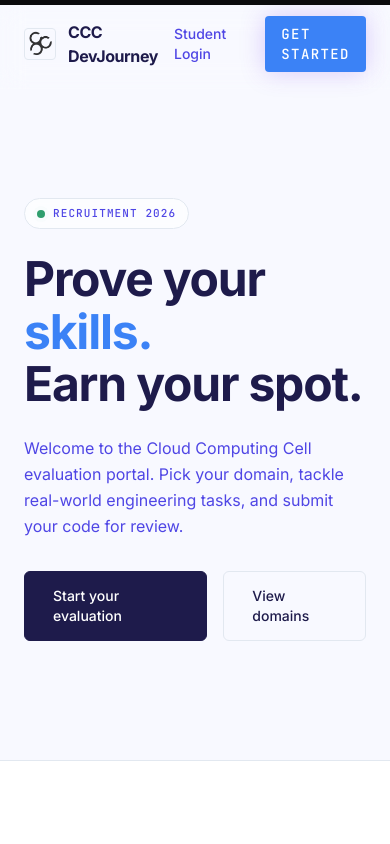
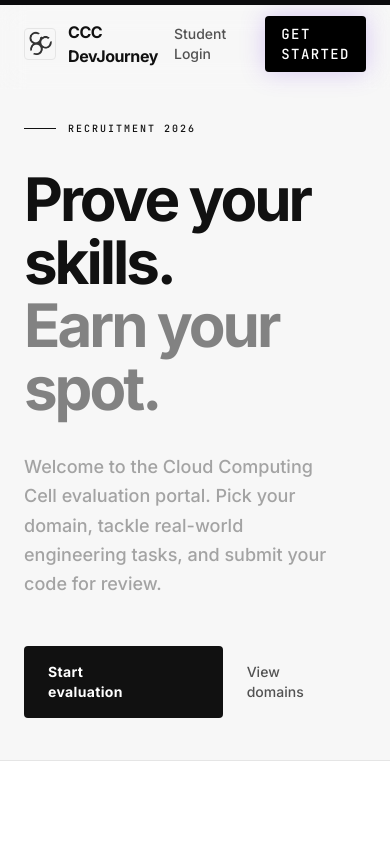
Before and after one commit to lovevarshney2007/DevJourney, a Next.js app: page / in a window 390 px wide. Shown: the top 844 px of the page. Built offline with nearby package versions, Linux system fonts and the light colour scheme; no server answers.

Commit message:
feat: implement premium Swiss Minimal Light theme and redesign hero/footer

```diff
--- a/next.config.ts
+++ b/next.config.ts
@@ -18,7 +18,7 @@ const nextConfig: NextConfig = {
           { key: "Referrer-Policy", value: "strict-origin-when-cross-origin" },
           { key: "X-XSS-Protection", value: "1; mode=block" },
           { key: "Permissions-Policy", value: "camera=(), microphone=(), geolocation=()" },
-          { key: "Content-Security-Policy", value: "default-src 'self'; script-src 'self' 'unsafe-eval' 'unsafe-inline'; style-src 'self' 'unsafe-inline'; img-src 'self' data: https://res.cloudinary.com https://avatars.githubusercontent.com; font-src 'self' data: https://fonts.gstatic.com https://fonts.googleapis.com; connect-src 'self' https://api.cloudinary.com; frame-src 'self' https://docs.google.com;" }
+          { key: "Content-Security-Policy", value: "default-src 'self'; script-src 'self' 'unsafe-eval' 'unsafe-inline'; style-src 'self' 'unsafe-inline'; img-src 'self' data: https://res.cloudinary.com https://avatars.githubusercontent.com https://d8j0ntlcm91z4.cloudfront.net; font-src 'self' data: https://fonts.gstatic.com https://fonts.googleapis.com; connect-src 'self' https://api.cloudinary.com https://d8j0ntlcm91z4.cloudfront.net; frame-src 'self' https://docs.google.com; media-src 'self' https://d8j0ntlcm91z4.cloudfront.net;" }
         ]
       }
     ];
@@ -40,6 +40,10 @@ const nextConfig: NextConfig = {
         protocol: "https",
         hostname: "avatars.githubusercontent.com",
       },
+      {
+        protocol: "https",
+        hostname: "d8j0ntlcm91z4.cloudfront.net",
+      },
     ],
   },
 };
--- a/src/app/globals.css
+++ b/src/app/globals.css
@@ -5,26 +5,31 @@
 @layer base {
   :root {
     /* canvas */
-    --bg-canvas: #F8F9FF; /* Icy blue-white */
+    --bg-canvas: #F7F7F7;
+    /* Soft cool gray */
     --bg-surface: #FFFFFF;
-    --bg-wash-violet: rgba(59, 130, 246, 0.08); /* Electric Blue wash */
-    --bg-wash-mint: rgba(236, 72, 153, 0.06); /* Hot Pink wash */
+    --bg-wash-violet: rgba(0, 0, 0, 0.04);
+    /* Subtle black wash */
+    --bg-wash-mint: rgba(79, 70, 229, 0.04);
+    /* Subtle indigo wash */
 
     /* borders */
-    --border-hairline: #e2e8f0;
-    --border-strong: #cbd5e1;
+    --border-hairline: #E5E5E5;
+    --border-strong: #A3A3A3;
 
     /* text */
-    --text-primary: #1E1B4B; /* Deep indigo */
-    --text-secondary: #4f46e5; /* Muted indigo */
-    --text-muted: #94a3b8;
-    --text-inverse: #ffffff;
+    --text-primary: #111111;
+    /* Almost black */
+    --text-secondary: #525252;
+    /* Medium gray */
+    --text-muted: #A3A3A3;
+    --text-inverse: #FFFFFF;
 
-    /* duotone accent (Mapped to Electric Blue and Hot Pink) */
-    --accent-violet: #3B82F6;
-    --accent-violet-hover: #2563EB;
-    --accent-mint: #EC4899;
-    --accent-mint-hover: #DB2777;
+    /* duotone accent */
+    --accent-violet: #000000;
+    --accent-violet-hover: #333333;
+    --accent-mint: #4F46E5;
+    --accent-mint-hover: #4338CA;
 
     /* signature top strip */
     --top-strip: #0b0b0d;
@@ -56,7 +61,12 @@
     min-height: 100vh;
   }
 
-  h1, h2, h3, h4, h5, h6 {
+  h1,
+  h2,
+  h3,
+  h4,
+  h5,
+  h6 {
     font-family: var(--font-inter), system-ui, sans-serif;
     letter-spacing: -0.02em;
     font-weight: 700;
@@ -71,23 +81,28 @@
     width: 8px;
     height: 8px;
   }
+
   ::-webkit-scrollbar-track {
     background: transparent;
   }
+
   ::-webkit-scrollbar-thumb {
     background: var(--border-strong);
     border-radius: 4px;
   }
+
   ::-webkit-scrollbar-thumb:hover {
     background: var(--text-muted);
   }
 }
 
 @layer components {
+
   /* Minimal Flat Card */
   .card {
     @apply bg-bg-surface border border-border-hairline rounded-lg p-5 transition-all duration-150 ease-out;
   }
+
   .card-flat {
     @apply bg-bg-surface border border-border-hairline rounded-lg p-5;
   }
@@ -96,44 +111,54 @@
   .btn {
     @apply inline-flex items-center justify-center gap-2 px-3 py-1.5 rounded font-medium text-sm transition-colors duration-100 disabled:opacity-50 disabled:cursor-not-allowed select-none;
   }
+
   .btn-primary {
     @apply btn bg-accent-violet text-text-inverse hover:bg-accent-violet-hover font-mono uppercase tracking-widest focus-visible:outline-none focus-visible:ring-1 focus-visible:ring-accent-violet focus-visible:ring-offset-1 focus-visible:ring-offset-bg-canvas shadow-glow;
   }
+
   .btn-secondary {
     @apply btn bg-transparent text-text-secondary border border-border-hairline hover:text-text-primary focus-visible:outline-none focus-visible:ring-1 focus-visible:ring-accent-violet focus-visible:ring-offset-1 focus-visible:ring-offset-bg-canvas;
   }
+
   .btn-ghost {
     @apply btn text-text-secondary hover:text-text-primary focus-visible:outline-none focus-visible:ring-1 focus-visible:ring-accent-violet focus-visible:ring-offset-1 focus-visible:ring-offset-bg-canvas;
   }
+
   .btn-danger {
     @apply btn text-danger border border-danger;
     background-color: rgba(239, 68, 68, 0.1);
   }
+
   .btn-danger:hover {
     background-color: rgba(239, 68, 68, 0.2);
   }
+
   .btn-success {
     @apply btn text-success border border-success;
     background-color: rgba(47, 158, 110, 0.1);
   }
+
   .btn-success:hover {
     background-color: rgba(47, 158, 110, 0.2);
   }
+
   .btn-sm {
     @apply px-2.5 py-1 text-xs;
   }
+
   .btn-lg {
     @apply px-4 py-2 text-base;
   }
 
   /* Input */
   .input {
-    @apply w-full px-3 py-2 bg-bg-surface border border-border-hairline rounded text-text-primary text-sm placeholder:text-text-muted
-           focus:outline-none focus:border-accent-violet focus:ring-1 focus:ring-accent-violet transition-colors duration-100;
+    @apply w-full px-3 py-2 bg-bg-surface border border-border-hairline rounded text-text-primary text-sm placeholder:text-text-muted focus:outline-none focus:border-accent-violet focus:ring-1 focus:ring-accent-violet transition-colors duration-100;
   }
+
   .input-error {
     @apply border-danger focus:border-danger focus:ring-danger;
   }
+
   .label {
     @apply block text-sm font-medium text-text-primary mb-1.5 font-mono tracking-tight;
   }
@@ -142,30 +167,39 @@
   .badge {
     @apply inline-flex items-center gap-1.5 px-2 py-0.5 rounded text-xs font-mono font-medium uppercase tracking-wider border bg-transparent;
   }
-  .badge-blue, .badge-violet {
+
+  .badge-blue,
+  .badge-violet {
     @apply text-accent-violet border-accent-violet;
   }
+
   .badge-gray {
     @apply text-text-secondary border-text-secondary;
   }
-  .badge-green, .badge-mint {
+
+  .badge-green,
+  .badge-mint {
     @apply text-accent-mint border-accent-mint;
   }
-  .badge-yellow, .badge-orange {
+
+  .badge-yellow,
+  .badge-orange {
     @apply text-warning border-warning;
   }
+
   .badge-red {
     @apply text-danger border-danger;
   }
+
   .late-badge {
     @apply badge badge-red;
   }
 
   /* Sidebar */
   .sidebar-item {
-    @apply flex items-center gap-2.5 px-3 py-2 rounded-md text-text-secondary text-sm font-medium font-mono uppercase tracking-wider
-           hover:text-text-primary transition-colors duration-100 cursor-pointer relative;
+    @apply flex items-center gap-2.5 px-3 py-2 rounded-md text-text-secondary text-sm font-medium font-mono uppercase tracking-wider hover:text-text-primary transition-colors duration-100 cursor-pointer relative;
   }
+
   .sidebar-item-active {
     @apply sidebar-item bg-bg-wash-violet text-text-primary font-semibold;
   }
@@ -174,18 +208,23 @@
   .table-container {
     @apply w-full overflow-x-auto rounded-lg border border-border-hairline bg-bg-surface;
   }
+
   .table {
     @apply w-full border-collapse;
   }
+
   .table th {
     @apply px-4 py-3 text-left text-xs font-mono font-medium text-text-muted uppercase tracking-widest border-b border-border-hairline bg-bg-surface sticky top-0;
   }
+
   .table td {
     @apply px-4 py-3 text-sm text-text-primary border-b border-border-hairline;
   }
+
   .table tr:hover td {
     @apply bg-bg-wash-mint transition-colors duration-100;
   }
+
   .table tr:last-child td {
     @apply border-b-0;
   }
@@ -210,9 +249,11 @@
   .text-balance {
     text-wrap: balance;
   }
+
   .no-scrollbar::-webkit-scrollbar {
     display: none;
   }
+
   .no-scrollbar {
     -ms-overflow-style: none;
     scrollbar-width: none;
--- a/src/components/marketing/HeroCenteredStack.tsx
+++ b/src/components/marketing/HeroCenteredStack.tsx
@@ -14,38 +14,43 @@ export function HeroCenteredStack() {
       <div className="max-w-7xl mx-auto px-6 sm:px-12 w-full grid grid-cols-1 lg:grid-cols-2 gap-16 lg:gap-8 relative z-10">
 
         {/* Left Column - Text */}
-        <div className="flex flex-col justify-center">
+        <div className="flex flex-col justify-center relative pr-8">
           <motion.div
             initial={{ opacity: 0, y: 20 }}
             animate={{ opacity: 1, y: 0 }}
-            transition={{ duration: 0.5 }}
+            transition={{ duration: 0.8, ease: [0.16, 1, 0.3, 1] }}
           >
-            <div className="inline-flex items-center gap-2 px-3 py-1.5 rounded-full bg-white/60 backdrop-blur-sm border border-border-hairline text-[11px] font-mono font-medium text-text-secondary uppercase tracking-widest mb-6">
-              <span className="relative flex h-2 w-2">
-                <span className="animate-ping absolute inline-flex h-full w-full rounded-full bg-success opacity-50"></span>
-                <span className="relative inline-flex rounded-full h-2 w-2 bg-success"></span>
+            {/* Minimalist Label */}
+            <div className="flex items-center gap-3 mb-8">
+              <div className="h-[1px] w-8 bg-text-primary"></div>
+              <span className="text-[10px] font-mono font-medium text-text-primary uppercase tracking-[0.2em]">
+                Recruitment 2026
               </span>
-              Recruitment 2026
             </div>
 
-            <h1 className="text-5xl sm:text-6xl lg:text-7xl font-bold text-text-primary tracking-tight mb-6 leading-[1.1]">
-              Prove your <span className="text-accent-violet">skills.</span><br/>Earn your spot.
+            {/* Clean, High-Contrast Typography */}
+            <h1 className="text-6xl sm:text-7xl lg:text-[5rem] font-bold text-text-primary tracking-tighter mb-8 leading-[1.05]">
+              Prove your skills. <br/>
+              <span className="text-text-secondary opacity-70">Earn your spot.</span>
             </h1>
 
-            <p className="text-base sm:text-lg text-text-secondary mb-8 max-w-lg leading-relaxed">
+            <p className="text-lg text-text-muted mb-12 max-w-md leading-relaxed font-medium">
               Welcome to the Cloud Computing Cell evaluation portal. Pick your domain, tackle real-world engineering tasks, and submit your code for review.
             </p>
 
-            <div className="flex items-center gap-4">
+            {/* Minimalist Buttons */}
+            <div className="flex items-center gap-6">
               <Link
                 href="/register"
-                className="inline-flex items-center justify-center gap-2 text-sm font-medium text-white bg-text-primary border border-text-primary rounded-lg px-7 py-3.5 hover:bg-text-primary/90 hover:scale-[1.02] active:scale-[0.98] transition-all duration-200 shadow-sm"
+                className="group relative inline-flex items-center gap-4 bg-text-primary text-bg-surface px-6 py-4 rounded hover:bg-text-primary/90 transition-all"
               >
-                Start your evaluation
+                <span className="text-sm font-semibold tracking-wide">Start evaluation</span>
+                <span className="w-8 h-[1px] bg-bg-surface/50 group-hover:w-12 transition-all duration-300"></span>
               </Link>
+
               <Link
                 href="#domains"
-                className="inline-flex items-center justify-center gap-2 text-sm font-medium text-text-primary bg-transparent border border-border-hairline rounded-lg px-7 py-3.5 hover:bg-bg-surface transition-all duration-200"
+                className="text-sm font-medium text-text-secondary hover:text-text-primary transition-colors underline-offset-4 hover:underline"
               >
                 View domains
               </Link>
@@ -70,7 +75,7 @@ export function HeroCenteredStack() {
               playsInline
               className="w-full h-full object-cover rounded-3xl mix-blend-multiply opacity-90"
             >
-              <source src="/glass-flower.mp4" type="video/mp4" />
+              <source src="https://d8j0ntlcm91z4.cloudfront.net/user_38xzZboKViGWJOttwIXH07lWA1P/hf_20260418_080021_d598092b-c4c2-4e53-8e46-94cf9064cd50.mp4" type="video/mp4" />
             </video>
             <div className="absolute inset-0 bg-gradient-to-tr from-bg-surface/40 to-transparent rounded-3xl mix-blend-overlay"></div>
           </motion.div>
```
Also changed, not shown: src/app/page.tsx (+27 -15 lines), public/purple-desert/README.txt (added), public/purple-desert/purple-desert.jpg (added), 1 other file (tests, documents, lock files or other folders).
